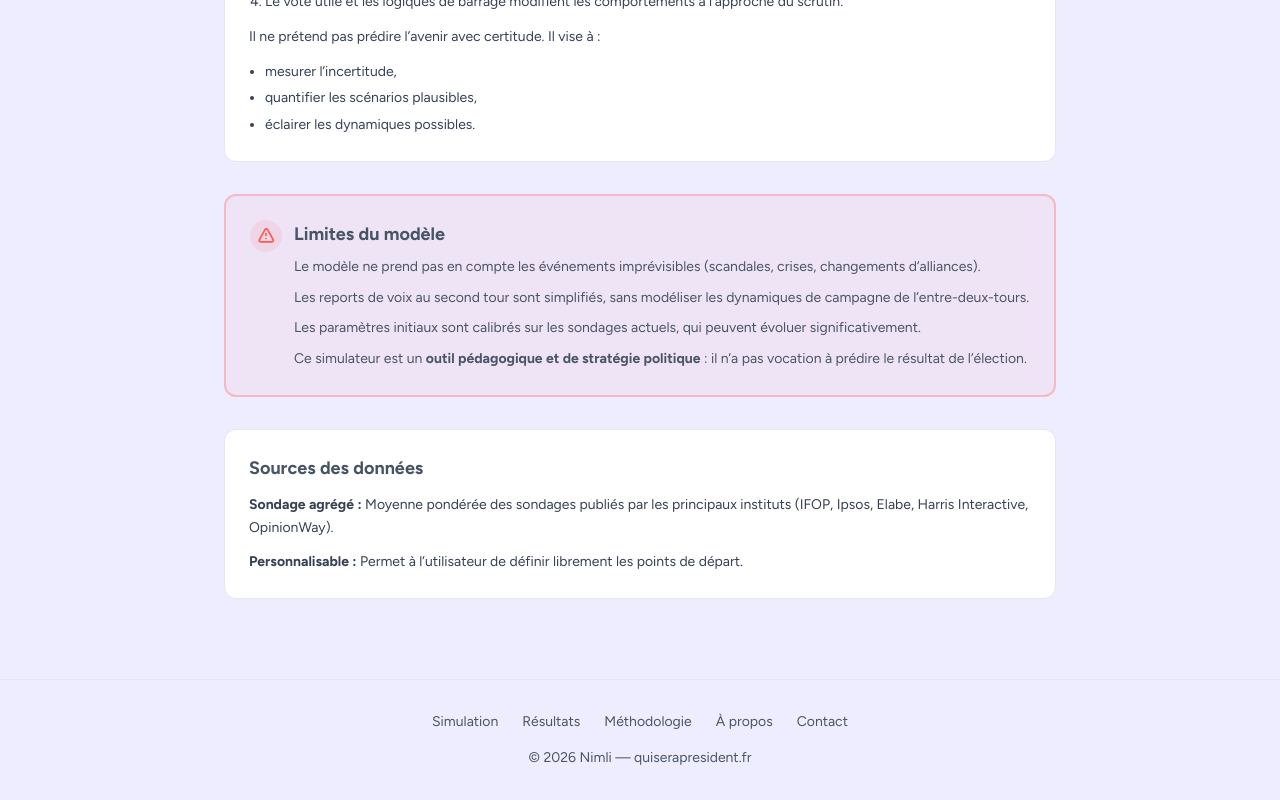
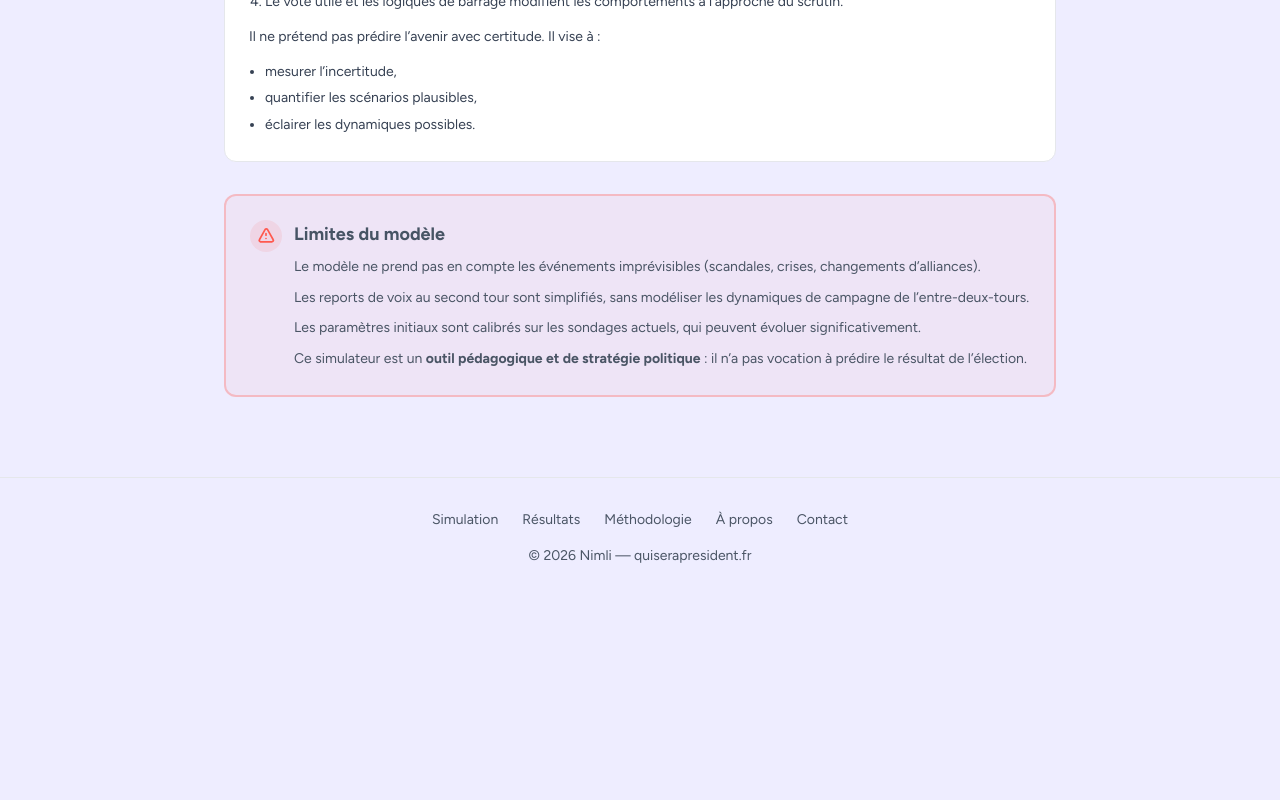
Before and after one commit to MalauryB/simupresident, a Next.js app: page /methodologie in a window 1280 px wide. Shown: the part 4651-5451 px from the top of the page. After the commit the page ends 5249 px from the top, so only its background shows below. Built offline with nearby package versions, Linux system fonts and the light colour scheme; no server answers; the database is empty.

Commit message:
rm source dans methodo

```diff
--- a/src/app/methodologie/page.tsx
+++ b/src/app/methodologie/page.tsx
@@ -404,20 +404,6 @@ export default function MethodologiePage() {
           </div>
         </div>
 
-        {/* ---- Sources ---- */}
-        <SectionCard title="Sources des donn&eacute;es">
-          <p>
-            <strong>Sondage agr&eacute;g&eacute; :</strong> Moyenne
-            pond&eacute;r&eacute;e des sondages publi&eacute;s par les
-            principaux instituts (IFOP, Ipsos, Elabe, Harris Interactive,
-            OpinionWay).
-          </p>
-          <p>
-            <strong>Personnalisable :</strong> Permet &agrave;
-            l&rsquo;utilisateur de d&eacute;finir librement les points de
-            d&eacute;part.
-          </p>
-        </SectionCard>
       </div>
     </div>
   );
```
